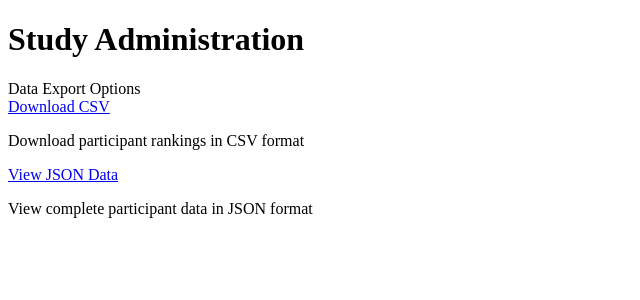
After one commit to taubsity/datadings, a Flask app: page /admin in a window 1280 px wide. The commit adds this page. Shown: the top 300 px of the page, without its empty margins (0-640 px from the left). Run offline with Flask 3, Linux system fonts and the light colour scheme.

Commit message:
Enhance study application functionality; add database integration, user session management, and data export options

```diff
--- a/app.py
+++ b/app.py
@@ -7,10 +7,15 @@ from flask import (
     session,
     redirect,
     url_for,
+    send_file,  # Add send_file import
 )
 import pandas as pd
 import uuid
+import json  # Add json import
+import sqlite3  # Add sqlite3 import
+from contextlib import closing  # Add closing import
 from datetime import datetime, timedelta
+from db_utils import init_db, save_participant_data, generate_unique_id, export_results_csv
 
 app = Flask(__name__)
 app.secret_key = "your-secret-key-change-this"  # Add a secret key for sessions
@@ -74,9 +79,28 @@ def load_data():
     return _data_cache
 
 
+# Initialize database when app starts
+init_db()
+
 @app.route("/")
 def index():
-    return render_template("start.html")
+    # Generate a unique session ID
+    session_id = str(uuid.uuid4())
+    session["session_id"] = session_id
+
+    # Generate a unique participant ID
+    participant_id = generate_unique_id()
+    session["user_id"] = participant_id
+
+    # Initialize user session
+    user_sessions[session_id] = {
+        "user_id": participant_id,
+        "start_time": datetime.now(),
+        "rankings": {},
+        "confirmed": False
+    }
+
+    return render_template("start.html", participant_id=participant_id)
 
 
 @app.route("/study", methods=["GET", "POST"])
@@ -88,9 +112,8 @@ def study():
             session_id = str(uuid.uuid4())
 
             # Store minimal data in Flask session
-            session.clear()
             session["session_id"] = session_id
-            session["user_id"] = user_id.strip()
+            session["user_id"] = user_id.strip()  # Use the ID passed from form (the auto-generated one)
 
             # Store user data in memory with session ID
             data = load_data()
@@ -111,7 +134,7 @@ def study():
             # Redirect back to start if no user ID provided
             return redirect(url_for("index"))
     else:
-        # If GET request, check if user_id exists in session
+        # If GET request, check if session_id exists
         if "session_id" not in session:
             return redirect(url_for("index"))
         return render_template("index.html")
@@ -169,13 +192,23 @@ def get_rankings():
 @app.route("/confirm_rankings", methods=["POST"])
 def confirm_rankings():
     session_id = session.get("session_id")
+
     if not session_id or session_id not in user_sessions:
         return jsonify({"error": "Invalid session"}), 400
 
     data = request.get_json()
-    user_sessions[session_id]["confirmed"] = data.get("confirmed", False)
+    confirmed = data.get("confirmed", False)
+    user_sessions[session_id]["confirmed"] = confirmed
     user_sessions[session_id]["confirmation_time"] = datetime.now()
-    return jsonify({"success": True})
+
+    # Save to database if confirmed
+    if confirmed:
+        user_id = save_participant_data(session_id, user_sessions)
+        if user_id:
+            # Update session with user ID (in case it was generated in save_participant_data)
+            session["user_id"] = user_id
+
+    return jsonify({"success": True, "user_id": session.get("user_id")})
 
 
 @app.route("/get_confirmation_status")
@@ -192,5 +225,38 @@ def timer_js():
     return send_from_directory("static", "timer.js")
 
 
+# Add export endpoints
+@app.route("/admin/export", methods=["GET"])
+def export_results():
+    # Add authentication here if needed
+    results = []
+    with closing(sqlite3.connect('study_results.db')) as db:
+        for row in db.execute("SELECT user_id, start_time, confirmation_time, rankings, confirmed FROM participants"):
+            results.append({
+                "user_id": row[0],
+                "start_time": row[1],
+                "confirmation_time": row[2],
+                "rankings": json.loads(row[3]),
+                "confirmed": bool(row[4])
+            })
+    return jsonify(results)
+
+@app.route("/admin/export_csv", methods=["GET"])
+def download_csv():
+    # Add authentication here if needed
+    return send_file(
+        export_results_csv(),
+        mimetype='text/csv',
+        download_name='study_results.csv',
+        as_attachment=True
+    )
+
+
+@app.route("/admin")
+def admin_page():
+    # Add authentication here if needed
+    return render_template("admin.html")
+
+
 if __name__ == "__main__":
     app.run(debug=True)
--- a/study_data_test copy.csv
+++ b/study_data_test copy.csv
@@ -1,5 +1,5 @@
 First Author 2;Last Author;Title;Citation Count;Publikationsjahr;Oxford Evidence Level;Impact Factor;Journal;Abstract;Citation Trend;Autoren;Studiendesign/Studienart;Methdische Qualität;Tumor Entität;Präregestriert;Metanalayse
-Schadendorf;Pakull;Tumor Analyses Reveal Squamous Transformation;2000;2013;3a;9.9;Dermatology;"Purpose: Patterns of resistance to first-line osimertinib are not well-established and have primarily been evaluated using plasma assays, which cannot detect histologic transformation and have differential sensitivity for copy number changes and chromosomal rearrangements.
+Schadendorf;Pakull 2;Tumor Analyses Reveal Squamous Transformation;2000;2013;3a;9.9;Dermatology;"Purpose: Patterns of resistance to first-line osimertinib are not well-established and have primarily been evaluated using plasma assays, which cannot detect histologic transformation and have differential sensitivity for copy number changes and chromosomal rearrangements.
 
 Experimental design: To characterize mechanisms of resistance to osimertinib, patients with metastatic EGFR-mutant lung cancers who received osimertinib at Memorial Sloan Kettering Cancer Center and had next-generation sequencing performed on tumor tissue before osimertinib initiation and after progression were identified.
 
--- /dev/null
+++ b/templates/admin.html
@@ -0,0 +1,32 @@
+<!DOCTYPE html>
+<html lang="en">
+<head>
+    <meta charset="UTF-8">
+    <meta name="viewport" content="width=device-width, initial-scale=1.0">
+    <title>Study Admin</title>
+</head>
+<body>
+    <div class="container mt-4">
+        <h1>Study Administration</h1>
+        <div class="card">
+            <div class="card-header">
+                Data Export Options
+            </div>
+            <div class="card-body">
+                <div class="row mb-3">
+                    <div class="col">
+                        <a href="/admin/export_csv" class="btn btn-primary">Download CSV</a>
+                        <p class="text-muted mt-2">Download participant rankings in CSV format</p>
+                    </div>
+                </div>
+                <div class="row">
+                    <div class="col">
+                        <a href="/admin/export" class="btn btn-secondary">View JSON Data</a>
+                        <p class="text-muted mt-2">View complete participant data in JSON format</p>
+                    </div>
+                </div>
+            </div>
+        </div>
+    </div>
+</body>
+</html>
```
Also changed, not shown: db_utils.py (added, +88 -0 lines), static/script.js (+38 -0 lines), static/styles.css (+7 -0 lines), templates/start.html (+8 -7 lines).
